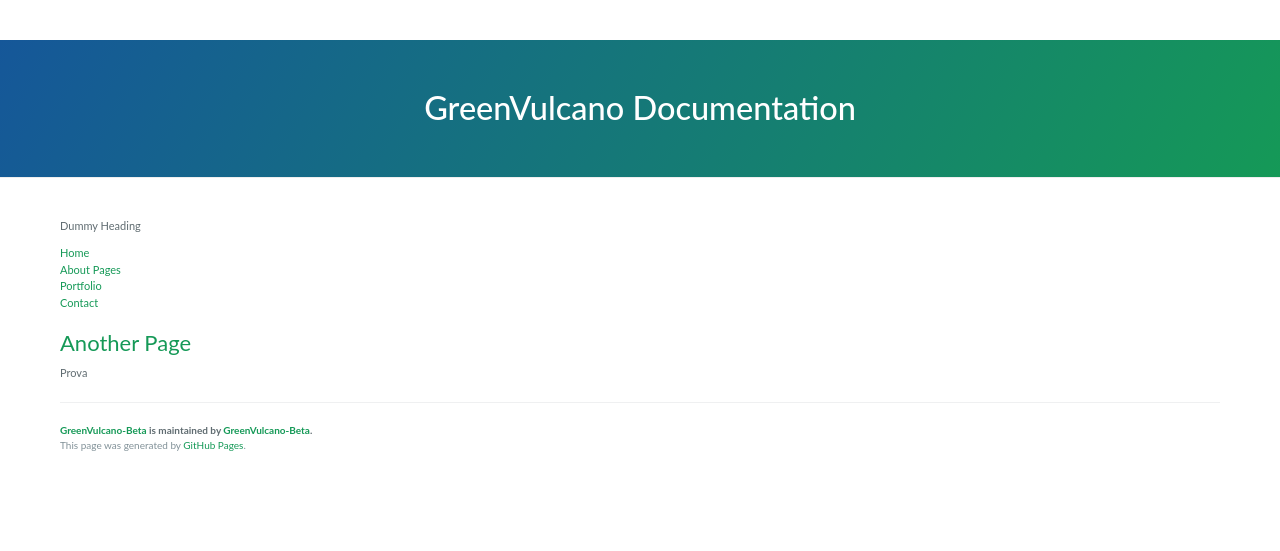
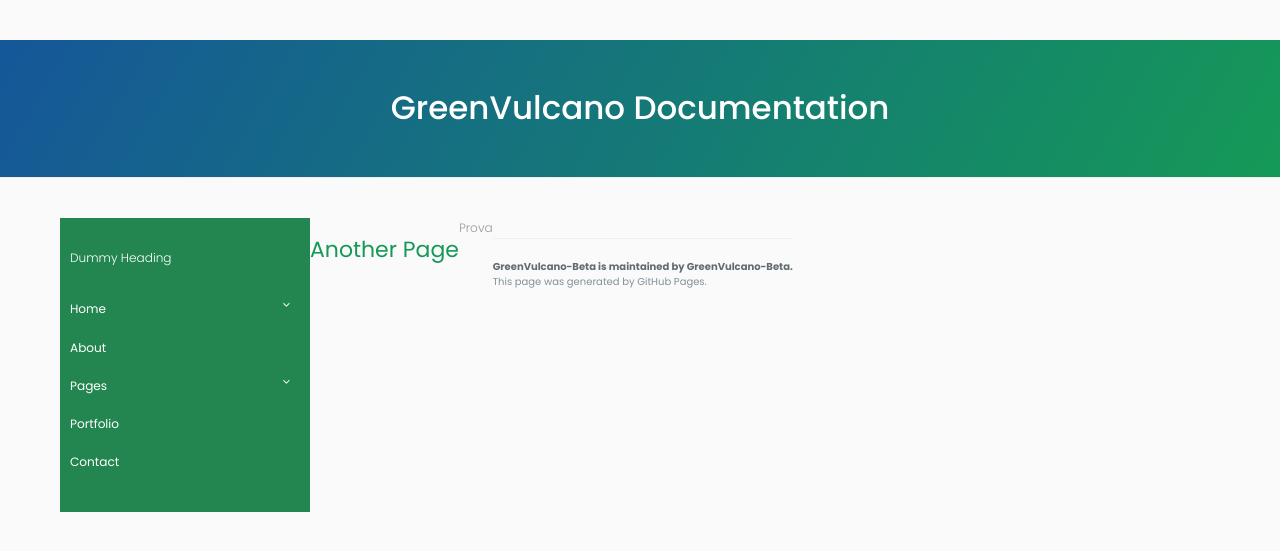
Before and after one commit to dianamw/GreenVulcano-Beta, a Jekyll site: the page built from pages/another-page.md, in a window 1280 px wide. Shown: the top 551 px of the page. Built offline with Jekyll 4.4.1, drawn with Linux system fonts in a browser that asks for light colours; our own code applies the rules of GitHub Pages for plain Markdown files; the repository's description, which GitHub fills in, is left out.

Commit message:
Update style.scss

```diff
--- a/assets/css/style.scss
+++ b/assets/css/style.scss
@@ -3,7 +3,7 @@
 
 @import "{{ site.theme }}";
 /**** Sidebar ****/
-body {
+/*body {
     font-family: "Lato", sans-serif;
 }
 .sidenav {
@@ -67,4 +67,174 @@ body {
 #listedLi a {
     color: #ffffff;
     text-decoration: none;
+} */
+/*
+    DEMO STYLE
+*/
+@import "https://fonts.googleapis.com/css?family=Poppins:300,400,500,600,700";
+
+
+body {
+    font-family: 'Poppins', sans-serif;
+    background: #fafafa;
 }
+
+p {
+    font-family: 'Poppins', sans-serif;
+    font-size: 1.1em;
+    font-weight: 300;
+    line-height: 1.7em;
+    color: #999;
+}
+
+a, a:hover, a:focus {
+    color: inherit;
+    text-decoration: none;
+    transition: all 0.3s;
+}
+
+.navbar {
+    padding: 15px 10px;
+    background: #fff;
+    border: none;
+    border-radius: 0;
+    margin-bottom: 40px;
+    box-shadow: 1px 1px 3px rgba(0, 0, 0, 0.1);
+}
+
+.navbar-btn {
+    box-shadow: none;
+    outline: none !important;
+    border: none;
+}
+
+.line {
+    width: 100%;
+    height: 1px;
+    border-bottom: 1px dashed #ddd;
+    margin: 40px 0;
+}
+
+/* ---------------------------------------------------
+    SIDEBAR STYLE
+----------------------------------------------------- */
+.wrapper {
+    display: flex;
+    align-items: stretch;
+}
+
+#sidebar {
+    min-width: 250px;
+    max-width: 250px;
+    background: #238650;
+    color: #fff;
+    transition: all 0.3s;
+}
+
+#sidebar.active {
+    margin-left: -250px;
+}
+
+#sidebar .sidebar-header {
+    padding: 20px;
+    background: #238650;
+}
+
+#sidebar ul.components {
+    padding: 20px 0;
+    border-bottom: 1px solid #238650;
+}
+
+#sidebar ul p {
+    color: #fff;
+    padding: 10px;
+}
+
+#sidebar ul li a {
+    padding: 10px;
+    font-size: 1.1em;
+    display: block;
+}
+#sidebar ul li a:hover {
+    color: #238650;
+    background: #fff;
+}
+
+#sidebar ul li.active > a, a[aria-expanded="true"] {
+    color: #fff;
+    background: #238650 ;
+}
+
+
+a[data-toggle="collapse"] {
+    position: relative;
+}
+
+a[aria-expanded="false"]::before, a[aria-expanded="true"]::before {
+    content: '\e259';
+    display: block;
+    position: absolute;
+    right: 20px;
+    font-family: 'Glyphicons Halflings';
+    font-size: 0.6em;
+}
+a[aria-expanded="true"]::before {
+    content: '\e260';
+}
+
+
+ul ul a {
+    font-size: 0.9em !important;
+    padding-left: 30px !important;
+    background: #238650 ;
+}
+
+ul.CTAs {
+    padding: 20px;
+}
+
+ul.CTAs a {
+    text-align: center;
+    font-size: 0.9em !important;
+    display: block;
+    border-radius: 5px;
+    margin-bottom: 5px;
+}
+
+a.download {
+    background: #fff;
+    color: #7386D5;
+}
+
+a.article, a.article:hover {
+    background: #6d7fcc !important;
+    color: #fff !important;
+}
+btnTog {
+	color:#238650;
+}
+
+
+/* ---------------------------------------------------
+    CONTENT STYLE
+----------------------------------------------------- */
+#content {
+    padding: 20px;
+    min-height: 100vh;
+    transition: all 0.3s;
+}
+
+/* ---------------------------------------------------
+    MEDIAQUERIES
+----------------------------------------------------- */
+@media (max-width: 768px) {
+    #sidebar {
+        margin-left: -250px;
+    }
+    #sidebar.active {
+        margin-left: 0;
+    }
+    #sidebarCollapse span {
+        display: none;
+    }
+}
```
